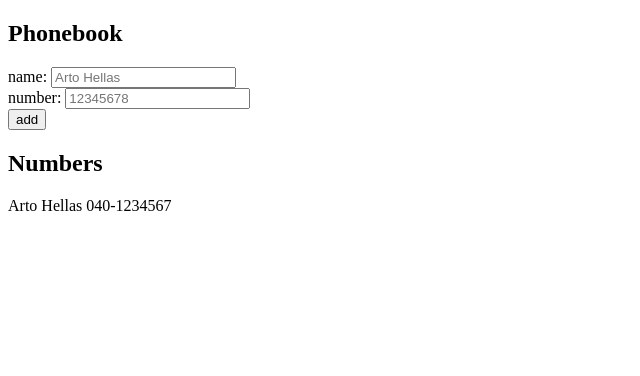
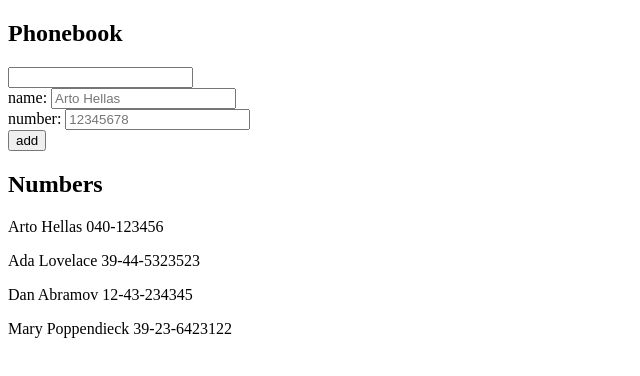
Before and after one commit to tokokha/part2, a React (Create React App) app in the folder phonebook/: page / in a window 1280 px wide. Shown: the top 376 px of the page, without its empty margins (0-640 px from the left). Built offline with nearby package versions, Linux system fonts and the light colour scheme.

Commit message:
Finished 2.9

```diff
--- a/phonebook/src/App.js
+++ b/phonebook/src/App.js
@@ -2,10 +2,15 @@
 
 const App = () => {
   const [persons, setPersons] = useState([
-    { name: 'Arto Hellas', number: '040-1234567' }
+    { name: 'Arto Hellas', number: '040-123456', id: 1 },
+    { name: 'Ada Lovelace', number: '39-44-5323523', id: 2 },
+    { name: 'Dan Abramov', number: '12-43-234345', id: 3 },
+    { name: 'Mary Poppendieck', number: '39-23-6423122', id: 4 }
   ])
+
   const [newName, setNewName] = useState('')
   const [newNumber, setNewNumber] = useState('')
+  const [newFilter, setFilter] = useState('')
 
   const handleNameChange = (event) => {
     setNewName(event.target.value)
@@ -13,6 +18,11 @@
   const handleNumberChange = (event) => {
     setNewNumber(event.target.value)
   }
+  const handleFilterChange = (event) => {
+    setFilter(event.target.value)
+  }
+  let display = []
+  newFilter === '' ? display = persons : display = persons.filter(person => person.name.toLowerCase().includes(newFilter))
 
   const addPerson = (event) => {
     event.preventDefault()
@@ -39,6 +49,7 @@
   return (
     <div>
       <h2>Phonebook</h2>
+      <input value={newFilter} onChange={handleFilterChange} />
       <form onSubmit={addPerson}>
         <div>
           name: <input placeholder='Arto Hellas' value={newName} onChange={handleNameChange}/>
@@ -51,7 +62,7 @@
         </div>
       </form>
       <h2>Numbers</h2>
-      {persons.map(person => <p key={person.name}>{person.name} {person.number}</p>)}
+      {display.map(person => <p key={person.name}>{person.name} {person.number}</p>)}
     </div>
   )
 }
```
